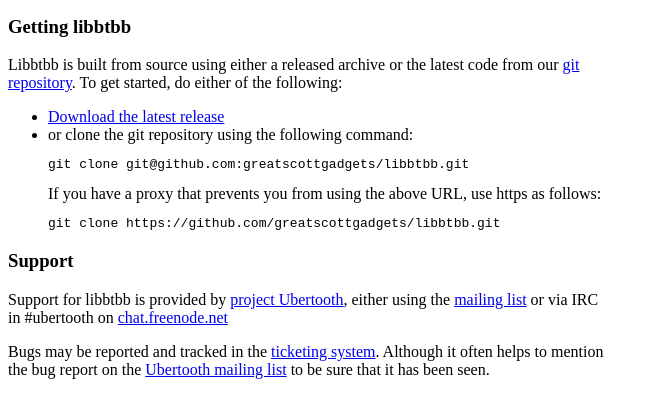
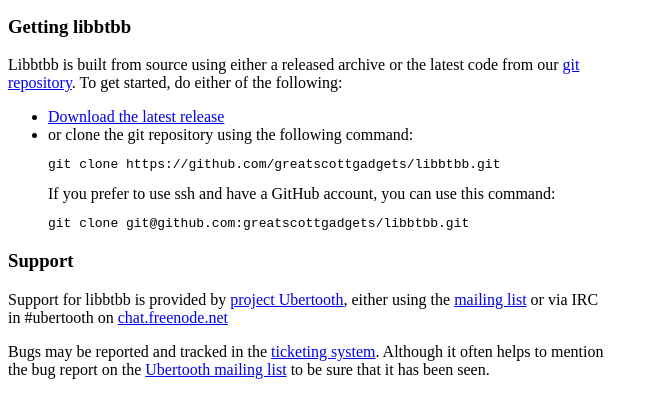
Before and after one commit to greatscottgadgets/libbtbb, a plain HTML site: page web/index.html in a window 1280 px wide. Shown: the part 119-536 px from the top of the page, without its empty margins (0-658 px from the left). Drawn offline with Linux system fonts and the light colour scheme.

Commit message:
Reorder git commands to promote easiest method

```diff
--- a/web/index.html
+++ b/web/index.html
@@ -19,10 +19,10 @@
 <li><a href="http://sourceforge.net/projects/libbtbb/files/latest/download?source=files">
 Download the latest release</a></li>
 <li>or clone the git repository using the following command:
+<pre>git clone https://github.com/greatscottgadgets/libbtbb.git</pre></li>
+<li style="list-style-type:none">If you prefer to use ssh and have a GitHub
+account, you can use this command:
 <pre>git clone git@github.com:greatscottgadgets/libbtbb.git</pre></li>
-<li style="list-style-type:none">If you have a proxy that prevents you from
-using the above URL, use https as follows:
-<pre>git clone https://github.com/greatscottgadgets/libbtbb.git</pre></li>
 </ul>
 
 <h3>Support</h3>
```
